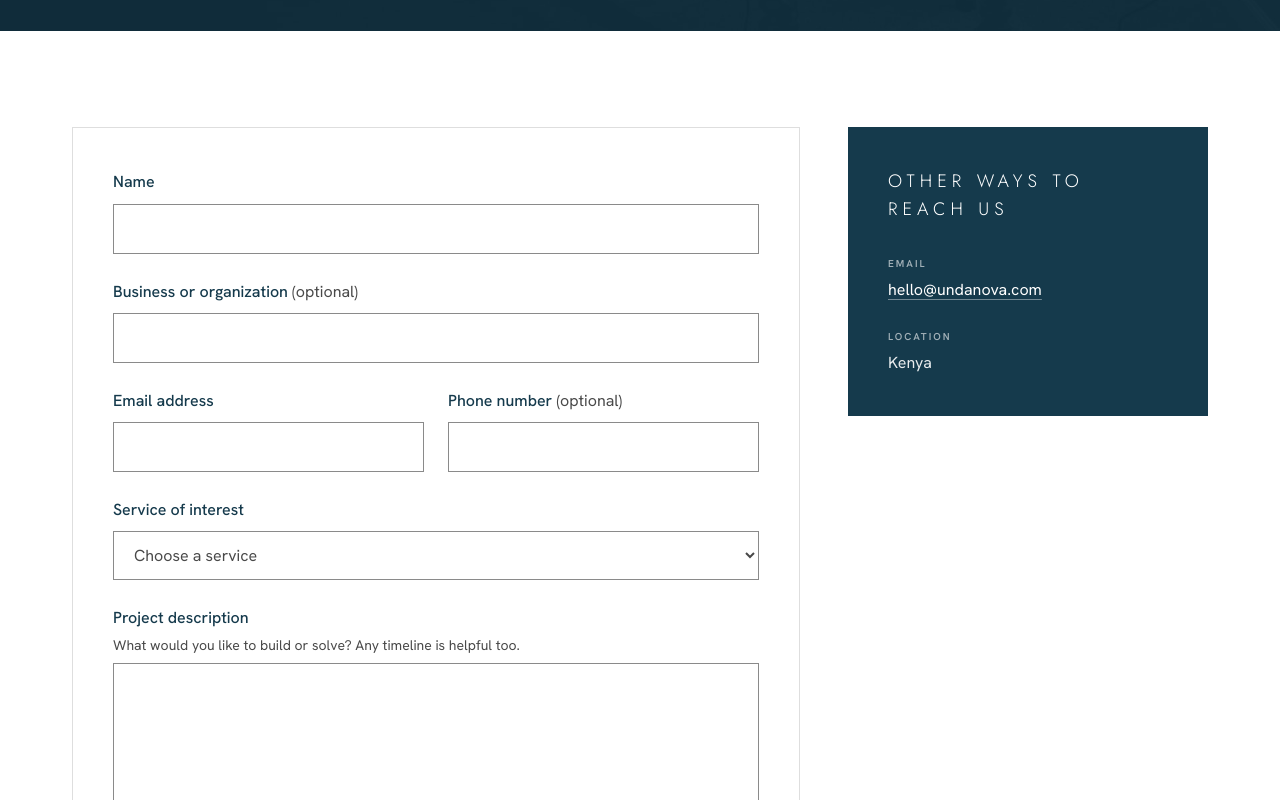
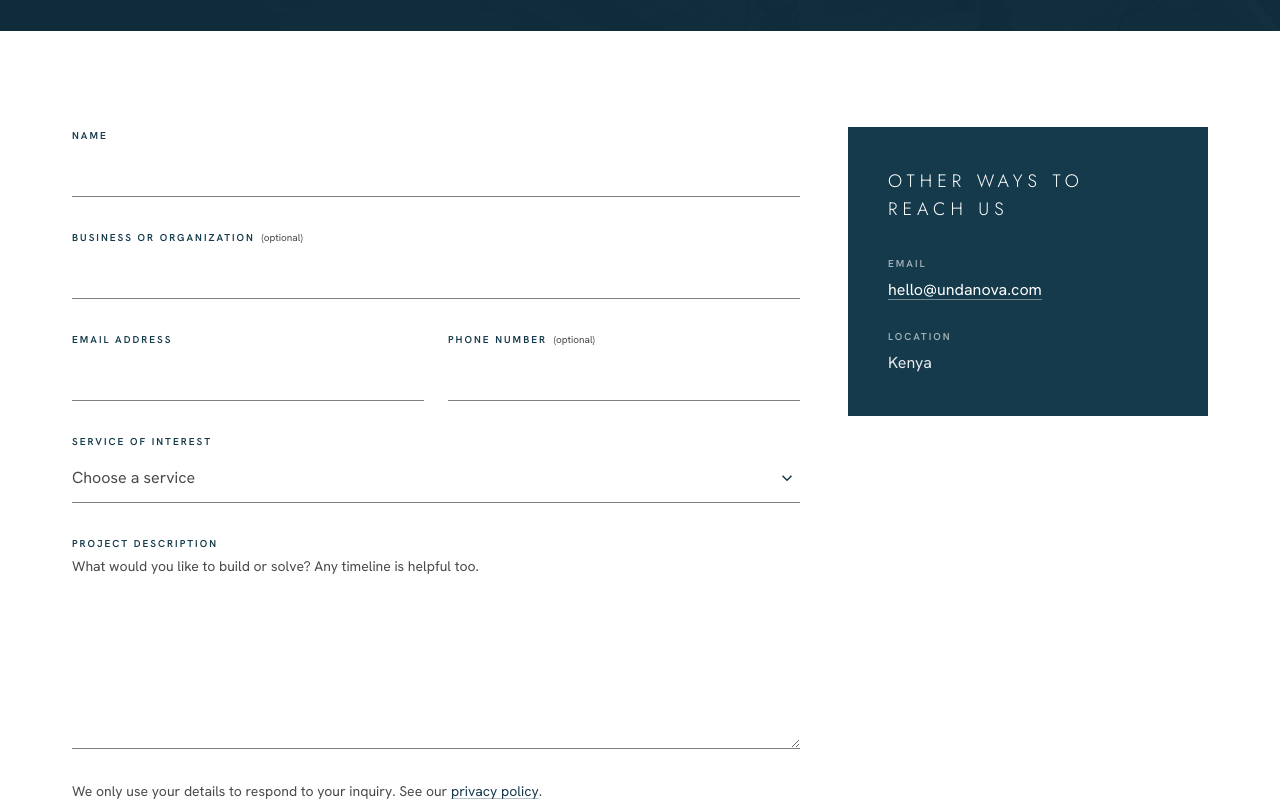
Before and after one commit to Jkosencha/undanova, a Next.js app: page /contact in a window 1280 px wide. Shown: the part 600-1400 px from the top of the page. Built offline with nearby package versions, Linux system fonts and the light colour scheme.

Commit message:
Refined underlined contact form fields
Small caps labels, underlined inputs that thicken to teal-blue on focus or error, and a custom select chevron.

```diff
--- a/src/components/contact-form.tsx
+++ b/src/components/contact-form.tsx
@@ -15,8 +15,15 @@ import {
   validateContact,
 } from "@/lib/contact";
 
+// Underlined fields: a clear 1px charcoal line (3:1+ contrast), turning into a 2px
+// teal-blue line on focus or when there's an error.
 const inputClasses =
-  "block w-full min-h-12 border border-slate bg-white px-4 py-3 text-base text-ink placeholder:text-ink aria-[invalid=true]:border-2 aria-[invalid=true]:border-navy";
+  "block w-full min-h-12 border-0 border-b border-ink/70 bg-transparent px-0 py-3 text-base text-ink transition-colors " +
+  "focus:border-b-2 focus:border-navy focus:outline-none " +
+  "aria-[invalid=true]:border-b-2 aria-[invalid=true]:border-navy";
+
+// Native select with a custom chevron (see `select-chevron` in globals.css).
+const selectClasses = `${inputClasses} select-chevron cursor-pointer pr-8`;
 
 const fieldOrder: ContactField[] = ["name", "organisation", "email", "phone", "service", "message"];
 
@@ -37,16 +44,16 @@ function Field({
 }) {
   return (
     <div>
-      <label htmlFor={id} className="block font-medium text-navy">
+      <label htmlFor={id} className="caps-sm block text-[10px] text-navy">
         {label}
-        {optional && <span className="font-normal text-ink"> (optional)</span>}
+        {optional && <span className="ml-1 font-normal normal-case tracking-normal text-ink"> (optional)</span>}
       </label>
       {hint && (
         <p id={`${id}-hint`} className="mt-1 text-sm text-ink">
           {hint}
         </p>
       )}
-      <div className="mt-2">{children}</div>
+      <div className="mt-1">{children}</div>
       {error && (
         <p id={`${id}-error`} className="mt-2 flex items-start gap-1.5 text-sm font-medium text-navy">
           <span aria-hidden className="mt-1.5 size-2 shrink-0 rounded-full bg-steel" />
@@ -99,7 +106,7 @@ export function ContactForm({ defaultService = "" }: { defaultService?: string }
 
   if (state.status === "success") {
     return (
-      <div role="status" className="border border-mist bg-white p-6 md:p-10">
+      <div role="status" className="border-l-2 border-navy bg-paper p-8 md:p-10">
         <h2 className="caps text-xl text-navy">Thank you{state.name ? `, ${state.name.split(" ")[0]}` : ""}.</h2>
         <p className="mt-4 text-lg">
           Your inquiry has been sent. We&apos;ll review it and get back to you by email soon.
@@ -112,13 +119,7 @@ export function ContactForm({ defaultService = "" }: { defaultService?: string }
   }
 
   return (
-    <form
-      ref={formRef}
-      action={formAction}
-      onSubmit={onSubmit}
-      noValidate
-      className="space-y-6 border border-mist bg-white p-6 md:p-10"
-    >
+    <form ref={formRef} action={formAction} onSubmit={onSubmit} noValidate className="space-y-8">
       {state.status === "error" && (
         <div role="alert" className="bg-navy p-4 text-white">
           Sorry, your inquiry didn&apos;t send. Please try again, or email us directly.
@@ -195,7 +196,7 @@ export function ContactForm({ defaultService = "" }: { defaultService?: string }
           defaultValue={values?.service ?? defaultService}
           aria-invalid={!!errors.service}
           aria-describedby={describedBy("service", errors.service)}
-          className={inputClasses}
+          className={selectClasses}
         >
           <option value="" disabled>
             Choose a service
```
Also changed, not shown: src/app/globals.css (+9 -0 lines).
